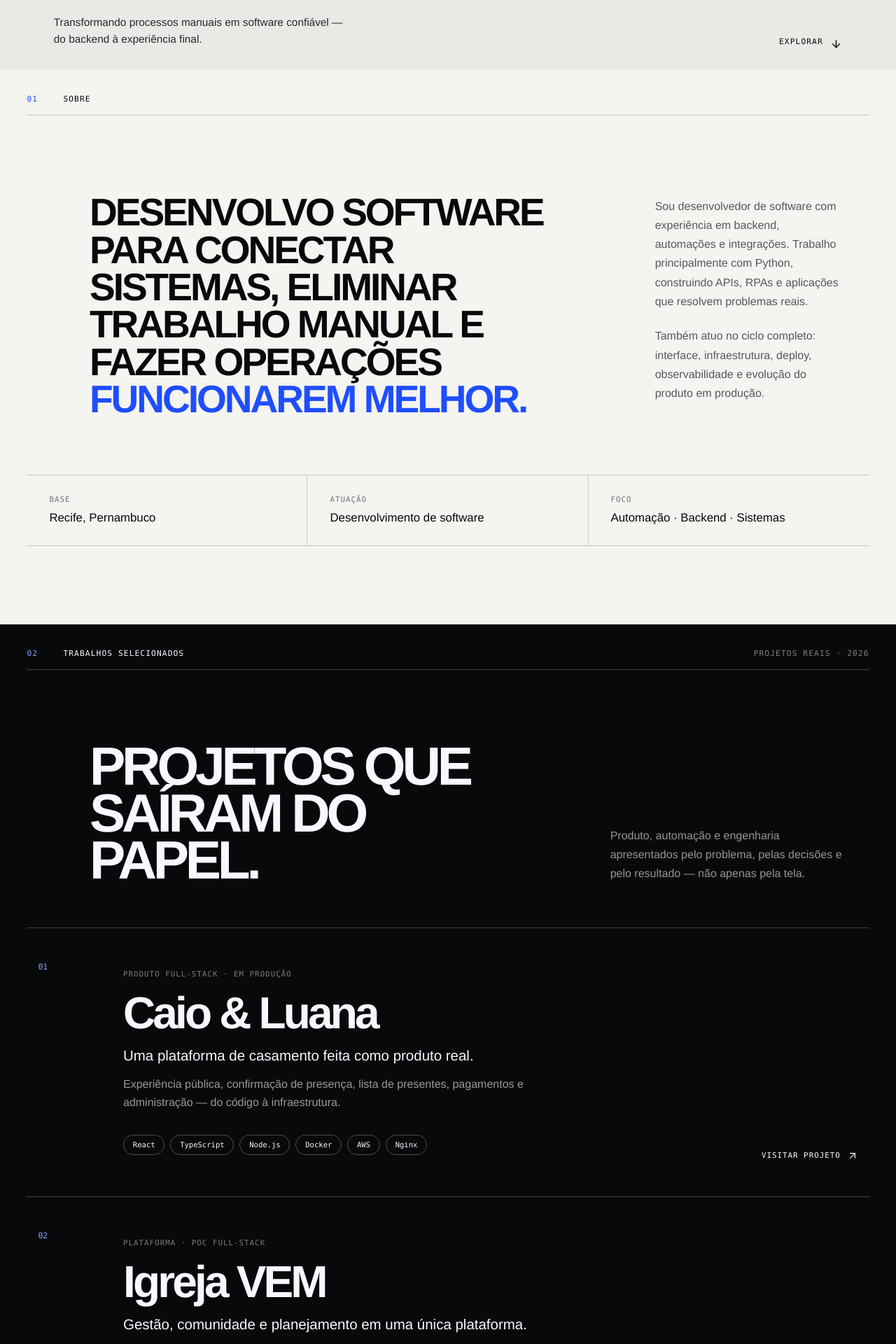
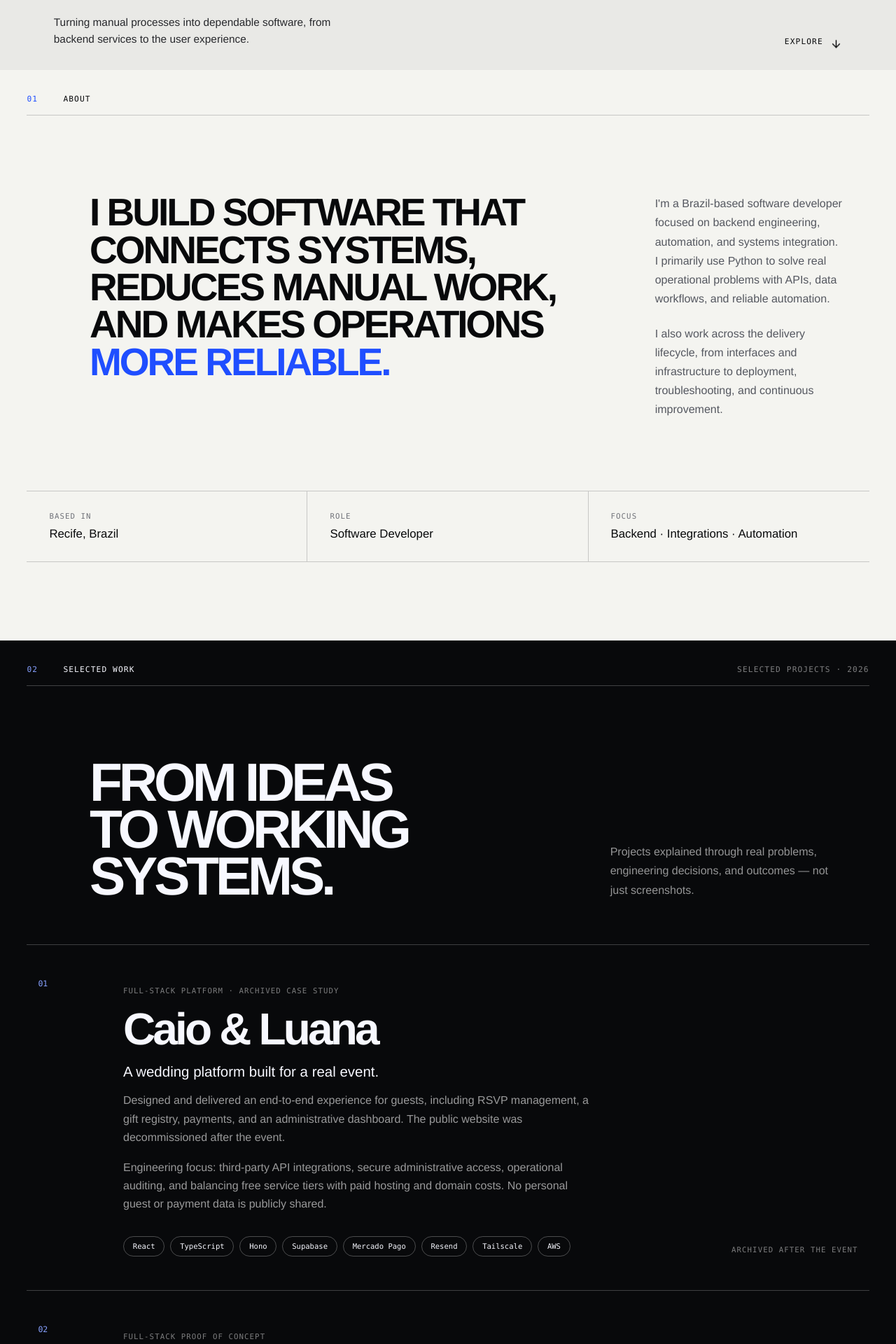
Before and after one commit to CaioYgor28/portfolio-caio-ygor, a React (Vite) app: page / in a window 1280 px wide. Shown: the part 700-2620 px from the top of the page at 70% size. Built offline with nearby package versions, Linux system fonts and the light colour scheme.

Commit message:
feat: internationalize portfolio copy and archive retired project links

```diff
--- a/src/App.tsx
+++ b/src/App.tsx
@@ -4,47 +4,44 @@ import { useEffect } from "react";
 const projects = [
   {
     number: "01",
-    type: "PRODUTO FULL-STACK · EM PRODUÇÃO",
+    type: "FULL-STACK PLATFORM · ARCHIVED CASE STUDY",
     title: "Caio & Luana",
-    subtitle: "Uma plataforma de casamento feita como produto real.",
+    subtitle: "A wedding platform built for a real event.",
     description:
-      "Experiência pública, confirmação de presença, lista de presentes, pagamentos e administração — do código à infraestrutura.",
-    stack: ["React", "TypeScript", "Node.js", "Docker", "AWS", "Nginx"],
-    href: "https://caioeluana.com.br",
-    cta: "VISITAR PROJETO",
+      "Designed and delivered an end-to-end experience for guests, including RSVP management, a gift registry, payments, and an administrative dashboard. The public website was decommissioned after the event.",
+    insights:
+      "Engineering focus: third-party API integrations, secure administrative access, operational auditing, and balancing free service tiers with paid hosting and domain costs. No personal guest or payment data is publicly shared.",
+    stack: ["React", "TypeScript", "Hono", "Supabase", "Mercado Pago", "Resend", "Tailscale", "AWS"],
+    status: "ARCHIVED AFTER THE EVENT",
   },
   {
     number: "02",
-    type: "PLATAFORMA · POC FULL-STACK",
+    type: "FULL-STACK PROOF OF CONCEPT",
     title: "Igreja VEM",
-    subtitle: "Gestão, comunidade e planejamento em uma única plataforma.",
+    subtitle: "A platform for community and organizational management.",
     description:
-      "POC de uma plataforma para membros, grupos, departamentos, eventos, conteúdo e voluntariado, com áreas pública e autenticada e controle de acesso por papéis e escopos.",
+      "Built a proof of concept covering members, groups, departments, events, content, and volunteer coordination, with public and authenticated areas and role-based access control.",
     stack: ["React", "TypeScript", "Django", "PostgreSQL", "Docker", "AWS"],
-    status: "POC · HOMOLOGAÇÃO",
+    status: "PROOF OF CONCEPT",
   },
   {
     number: "03",
-    type: "PLATAFORMA · MOBILE · WEB · API",
+    type: "RETAIL PLATFORM · MOBILE · WEB · API",
     title: "RetailOps",
-    subtitle: "Operação de varejo do coletor ao painel de gestão.",
+    subtitle: "Connecting field operations to management systems.",
     description:
-      "Ecossistema em três aplicações: coletor Android com leitura de códigos e operação offline, painel web para gestão e API em Go que centraliza catálogo, registros, autenticação de dispositivos e integrações, com PostgreSQL e deploy containerizado na AWS.",
-    stack: ["Go", "PostgreSQL", "React", "TypeScript", "React Native", "Expo", "SQLite", "Docker", "AWS", "Nginx"],
-    links: [
-      { label: "MOBILE", href: "https://github.com/devprimacy/DevPrimacy-RetailOps-Mobile" },
-      { label: "WEB", href: "https://github.com/devprimacy/DevPrimacy-RetailOps-Web" },
-      { label: "BACKEND", href: "https://github.com/devprimacy/DevPrimacy-RetailOps" },
-    ],
-    credit: "Projeto desenvolvido com Andrew Benvenuto",
+      "Co-developed a three-part retail platform: an Android app with barcode scanning and offline operation, a React management interface, and a Go API for catalog data, authentication, device pairing, and integrations.",
+    stack: ["Go", "PostgreSQL", "React", "TypeScript", "React Native", "Expo", "SQLite", "Docker", "AWS"],
+    credit: "Co-developed with Andrew Benvenuto. Repository links are omitted until public access is confirmed.",
+    status: "PROJECT OVERVIEW",
   },
 ];
 
 const technologies = [
-  { number: "01", title: "Backend", items: "Python · Go · Flask · Django · APIs REST · SQL" },
-  { number: "02", title: "Automação", items: "RPA · Selenium · Requests · Integrações" },
+  { number: "01", title: "Backend", items: "Python · Go · Django · REST APIs · SQL" },
+  { number: "02", title: "Automation", items: "RPA · Selenium · Requests · System integrations" },
   { number: "03", title: "Frontend", items: "React · TypeScript · JavaScript · HTML · CSS" },
-  { number: "04", title: "Entrega", items: "Docker · AWS · Nginx · Git · CI/CD" },
+  { number: "04", title: "Delivery", items: "Docker · AWS · Nginx · Git · CI/CD" },
 ];
 
 function ExternalLink({ href, children, className = "" }: { href: string; children: React.ReactNode; className?: string }) {
@@ -68,48 +65,48 @@ export default function Home() {
   return (
     <main>
       <header className="site-header">
-        <a className="wordmark" href="#inicio" aria-label="Caio Ygor — início">CY<span>.</span></a>
-        <nav aria-label="Navegação principal">
-          <a href="#sobre">SOBRE</a><a href="#projetos">PROJETOS</a><a href="#experiencia">TRAJETÓRIA</a><a href="#contato">CONTATO</a>
+        <a className="wordmark" href="#home" aria-label="Caio Ygor — home">CY<span>.</span></a>
+        <nav aria-label="Main navigation">
+          <a href="#about">ABOUT</a><a href="#projects">PROJECTS</a><a href="#experience">EXPERIENCE</a><a href="#contact">CONTACT</a>
         </nav>
         <span className="header-place">RECIFE · BR</span>
       </header>
 
-      <section className="hero" id="inicio">
+      <section className="hero" id="home">
         <div className="hero-copy">
           <div className="eyebrow-row">
-            <span className="eyebrow">CAIO YGOR · DESENVOLVEDOR DE SOFTWARE</span>
-            <span className="status-dot">EM ATIVIDADE</span>
+            <span className="eyebrow">CAIO YGOR · SOFTWARE DEVELOPER</span>
+            <span className="status-dot">OPEN TO INTERNATIONAL OPPORTUNITIES</span>
           </div>
-          <h1>EU CRIO<br />SISTEMAS,<br />AUTOMAÇÕES E<br /><span>PRODUTOS.</span></h1>
+          <h1>I BUILD<br />SOFTWARE,<br />SYSTEMS &<br /><span>PRODUCTS.</span></h1>
           <div className="hero-bottom">
-            <p>Transformando processos manuais em software confiável — do backend à experiência final.</p>
-            <a href="#sobre" className="explore-link">EXPLORAR <ArrowDown aria-hidden="true" size={17} /></a>
+            <p>Turning manual processes into dependable software, from backend services to the user experience.</p>
+            <a href="#about" className="explore-link">EXPLORE <ArrowDown aria-hidden="true" size={17} /></a>
           </div>
         </div>
       </section>
 
-      <section className="about section-light" id="sobre">
-        <div className="section-kicker" data-reveal><span>01</span><p>SOBRE</p></div>
+      <section className="about section-light" id="about">
+        <div className="section-kicker" data-reveal><span>01</span><p>ABOUT</p></div>
         <div className="about-statement" data-reveal>
-          <p className="statement-main">DESENVOLVO SOFTWARE PARA CONECTAR SISTEMAS, ELIMINAR TRABALHO MANUAL E FAZER OPERAÇÕES <span>FUNCIONAREM MELHOR.</span></p>
+          <p className="statement-main">I BUILD SOFTWARE THAT CONNECTS SYSTEMS, REDUCES MANUAL WORK, AND MAKES OPERATIONS <span>MORE RELIABLE.</span></p>
           <div className="about-detail">
-            <p>Sou desenvolvedor de software com experiência em backend, automações e integrações. Trabalho principalmente com Python, construindo APIs, RPAs e aplicações que resolvem problemas reais.</p>
-            <p>Também atuo no ciclo completo: interface, infraestrutura, deploy, observabilidade e evolução do produto em produção.</p>
+            <p>I'm a Brazil-based software developer focused on backend engineering, automation, and systems integration. I primarily use Python to solve real operational problems with APIs, data workflows, and reliable automation.</p>
+            <p>I also work across the delivery lifecycle, from interfaces and infrastructure to deployment, troubleshooting, and continuous improvement.</p>
           </div>
         </div>
         <dl className="facts" data-reveal>
-          <div><dt>BASE</dt><dd>Recife, Pernambuco</dd></div>
-          <div><dt>ATUAÇÃO</dt><dd>Desenvolvimento de software</dd></div>
-          <div><dt>FOCO</dt><dd>Automação · Backend · Sistemas</dd></div>
+          <div><dt>BASED IN</dt><dd>Recife, Brazil</dd></div>
+          <div><dt>ROLE</dt><dd>Software Developer</dd></div>
+          <div><dt>FOCUS</dt><dd>Backend · Integrations · Automation</dd></div>
         </dl>
       </section>
 
-      <section className="projects section-dark" id="projetos">
-        <div className="section-kicker dark" data-reveal><span>02</span><p>TRABALHOS SELECIONADOS</p><span className="side-note">PROJETOS REAIS · 2026</span></div>
+      <section className="projects section-dark" id="projects">
+        <div className="section-kicker dark" data-reveal><span>02</span><p>SELECTED WORK</p><span className="side-note">SELECTED PROJECTS · 2026</span></div>
         <div className="projects-heading" data-reveal>
-          <h2>PROJETOS QUE<br />SAÍRAM DO PAPEL.</h2>
-          <p>Produto, automação e engenharia apresentados pelo problema, pelas decisões e pelo resultado — não apenas pela tela.</p>
+          <h2>FROM IDEAS<br />TO WORKING SYSTEMS.</h2>
+          <p>Projects explained through real problems, engineering decisions, and outcomes — not just screenshots.</p>
         </div>
         <div className="project-list">
           {projects.map((project) => (
@@ -118,12 +115,13 @@ export default function Home() {
               <div className="project-content">
                 <p className="project-type">{project.type}</p><h3>{project.title}</h3>
                 <p className="project-subtitle">{project.subtitle}</p><p className="project-description">{project.description}</p>
+                {project.insights ? <p className="project-description">{project.insights}</p> : null}
                 {project.credit ? <p className="project-credit">{project.credit}</p> : null}
-                <ul aria-label={`Tecnologias de ${project.title}`}>{project.stack.map((item) => <li key={item}>{item}</li>)}</ul>
+                <ul aria-label={`Technologies used in ${project.title}`}>{project.stack.map((item) => <li key={item}>{item}</li>)}</ul>
               </div>
               <div className="project-action">
                 {project.links ? (
-                  <div className="project-links" aria-label={`Repositórios de ${project.title}`}>
+                  <div className="project-links" aria-label={`Repositories for ${project.title}`}>
                     {project.links.map((link) => (
                       <ExternalLink href={link.href} key={link.href}>{link.label}</ExternalLink>
                     ))}
@@ -139,52 +137,52 @@ export default function Home() {
         </div>
       </section>
 
-      <section className="experience section-blue" id="experiencia">
-        <div className="section-kicker dark" data-reveal><span>03</span><p>TRAJETÓRIA</p></div>
+      <section className="experience section-blue" id="experience">
+        <div className="section-kicker dark" data-reveal><span>03</span><p>EXPERIENCE</p></div>
         <div className="experience-grid">
           <div className="experience-title" data-reveal>
-            <h2>DE PROCESSOS<br />PARA PRODUTOS.</h2>
-            <p>Uma trajetória construída entendendo pessoas e operações antes de transformá-las em código.</p>
+            <h2>FROM PROCESS<br />TO PRODUCT.</h2>
+            <p>A career built on understanding business processes before turning them into software.</p>
           </div>
           <div className="timeline">
-            <article data-reveal><p className="timeline-date">2026 — ATUAL</p><h3>AUTO PARVI</h3><p className="role">Assistente de Desenvolvimento de Sistemas</p><p>Python · APIs · Integrações · RPA · Qualidade · Code review</p></article>
-            <article data-reveal><p className="timeline-date">2025</p><h3>AUTO PARVI</h3><p className="role">Estagiário em Desenvolvimento de Sistemas</p><p>Python · Flask · Django · SQL · Docker · CI/CD</p></article>
-            <article className="muted-history" data-reveal><p className="timeline-date">2018 — 2022</p><h3>SOLAR BR</h3><p className="role">Vendas e relacionamento com clientes</p><p>A experiência que fortaleceu comunicação, escuta e visão de negócio.</p></article>
+            <article data-reveal><p className="timeline-date">2026 — PRESENT</p><h3>AUTO PARVI</h3><p className="role">RPA Developer / Software Developer</p><p>Python · REST APIs · Systems Integration · RPA · Troubleshooting</p></article>
+            <article data-reveal><p className="timeline-date">2025</p><h3>AUTO PARVI</h3><p className="role">RPA Development Intern</p><p>Python · Flask · Django · SQL · Docker · CI/CD</p></article>
+            <article className="muted-history" data-reveal><p className="timeline-date">2018 — 2022</p><h3>SOLAR BR</h3><p className="role">Sales and Customer Relations</p><p>Developed communication, customer empathy, and business problem-solving skills.</p></article>
           </div>
         </div>
       </section>
 
-      <section className="technology section-light" id="tecnologias">
-        <div className="section-kicker" data-reveal><span>04</span><p>SOB O CAPÔ</p></div>
+      <section className="technology section-light" id="technologies">
+        <div className="section-kicker" data-reveal><span>04</span><p>TECH STACK</p></div>
         <div className="technology-heading" data-reveal>
-          <h2>O QUE SUSTENTA<br />CADA ENTREGA.</h2>
-          <p>Ferramentas são meios. A prioridade é construir algo claro, seguro e sustentável.</p>
+          <h2>TOOLS BEHIND<br />THE WORK.</h2>
+          <p>Tools serve the goal: building software that is clear, secure, and maintainable.</p>
         </div>
         <div className="technology-list">
           {technologies.map((group) => <div className="technology-row" key={group.number} data-reveal><span>{group.number}</span><h3>{group.title}</h3><p>{group.items}</p></div>)}
         </div>
       </section>
 
-      <section className="education section-ink" id="formacao">
-        <div className="section-kicker dark" data-reveal><span>05</span><p>FORMAÇÃO</p></div>
+      <section className="education section-ink" id="education">
+        <div className="section-kicker dark" data-reveal><span>05</span><p>EDUCATION</p></div>
         <div className="education-main" data-reveal>
-          <p className="education-period">2024 — 2026</p><h2>ANÁLISE E<br />DESENVOLVIMENTO<br />DE SISTEMAS</h2>
-          <div className="education-meta"><p>Universidade Tiradentes</p><p>Recife, PE</p></div>
-          <div className="grade"><span>MÉDIA GLOBAL</span><strong>8</strong><small>/ 10</small></div>
+          <p className="education-period">2024 — PRESENT · EXPECTED COMPLETION 2027</p><h2>SYSTEMS<br />ANALYSIS &<br />DEVELOPMENT</h2>
+          <div className="education-meta"><p>Tiradentes University (UNIT)</p><p>Brazil · Degree in progress</p></div>
+          <div className="grade"><span>CURRENT AVERAGE</span><strong>8</strong><small>/ 10</small></div>
         </div>
         <div className="certificates" data-reveal>
-          <p>FORMAÇÃO COMPLEMENTAR</p>
+          <p>ADDITIONAL LEARNING</p>
           <ul>
-            <li><span>Python</span><small>Fundação Bradesco</small></li><li><span>Desenvolvimento Full Stack</span><small>DIO</small></li>
-            <li><span>Machine Learning</span><small>Codecademy</small></li><li><span>Engenharia de Qualidade de Software</span><small>CESAR School</small></li>
+            <li><span>Python</span><small>Bradesco Foundation</small></li><li><span>Full-Stack Development</span><small>DIO</small></li>
+            <li><span>Machine Learning</span><small>Codecademy</small></li><li><span>Software Quality Engineering</span><small>CESAR School</small></li>
           </ul>
         </div>
       </section>
 
-      <footer className="contact" id="contato">
-        <div className="contact-top" data-reveal><p>06 · CONTATO</p><span>VOCÊ CHEGOU ATÉ A LUZ.</span></div>
+      <footer className="contact" id="contact">
+        <div className="contact-top" data-reveal><p>06 · CONTACT</p><span>THANKS FOR STOPPING BY.</span></div>
         <div className="contact-main" data-reveal>
-          <h2>VAMOS CONSTRUIR<br />ALGO QUE <span>FUNCIONE.</span></h2>
+          <h2>LET'S BUILD<br />SOMETHING <span>USEFUL.</span></h2>
           <a className="email-link" href="mailto:CaioYgor28@outlook.com">CaioYgor28@outlook.com <ArrowUpRight aria-hidden="true" /></a>
         </div>
         <div className="contact-bottom">
@@ -194,7 +192,7 @@ export default function Home() {
             <ExternalLink href="https://www.linkedin.com/in/caio-silva-4078b3201/">LINKEDIN</ExternalLink>
             <a className="external-link" href="mailto:CaioYgor28@outlook.com"><Mail aria-hidden="true" size={16} /> E-MAIL</a>
           </div>
-          <a className="back-top" href="#inicio" aria-label="Voltar ao início">VOLTAR AO TOPO <ArrowUpRight aria-hidden="true" size={15} /></a>
+          <a className="back-top" href="#home" aria-label="Back to top">BACK TO TOP <ArrowUpRight aria-hidden="true" size={15} /></a>
         </div>
       </footer>
     </main>
```
